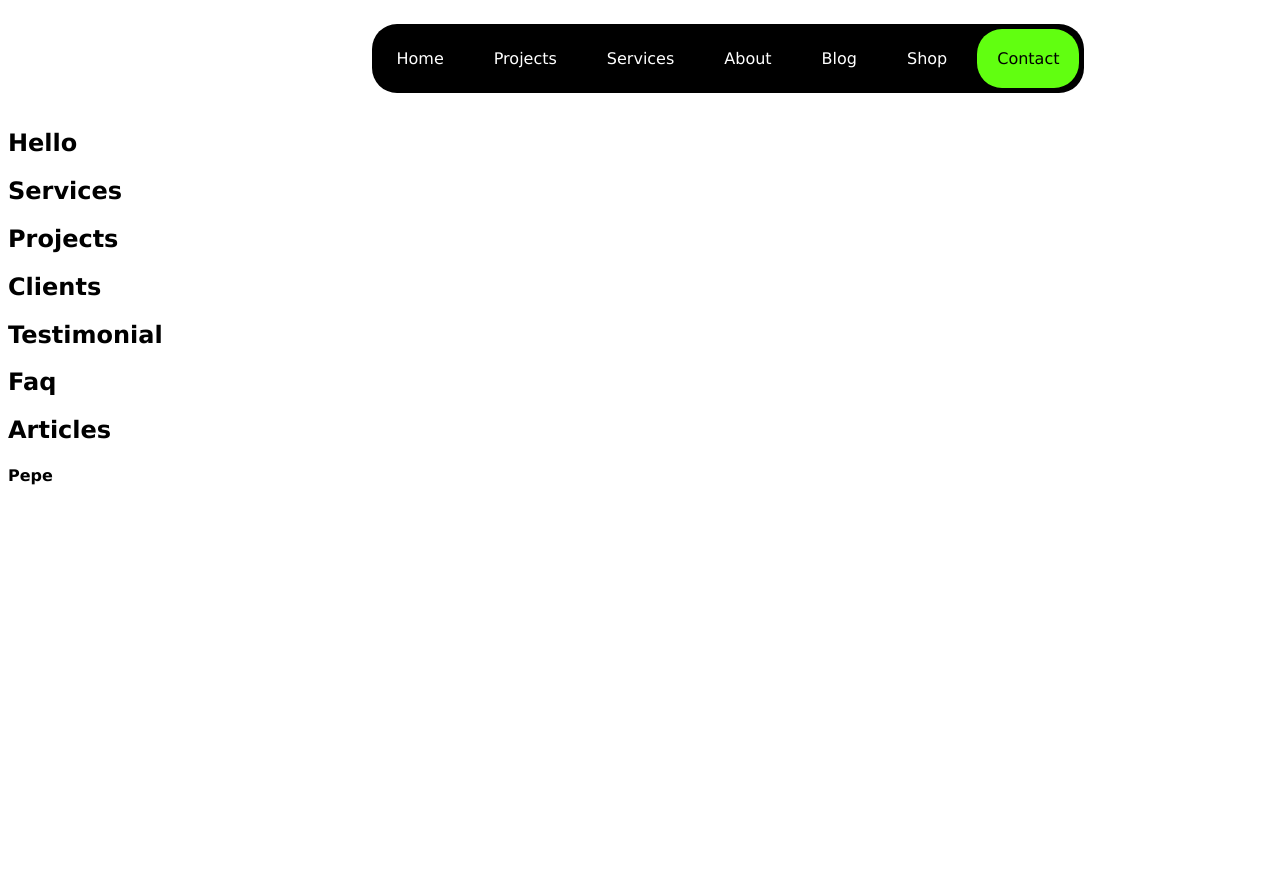
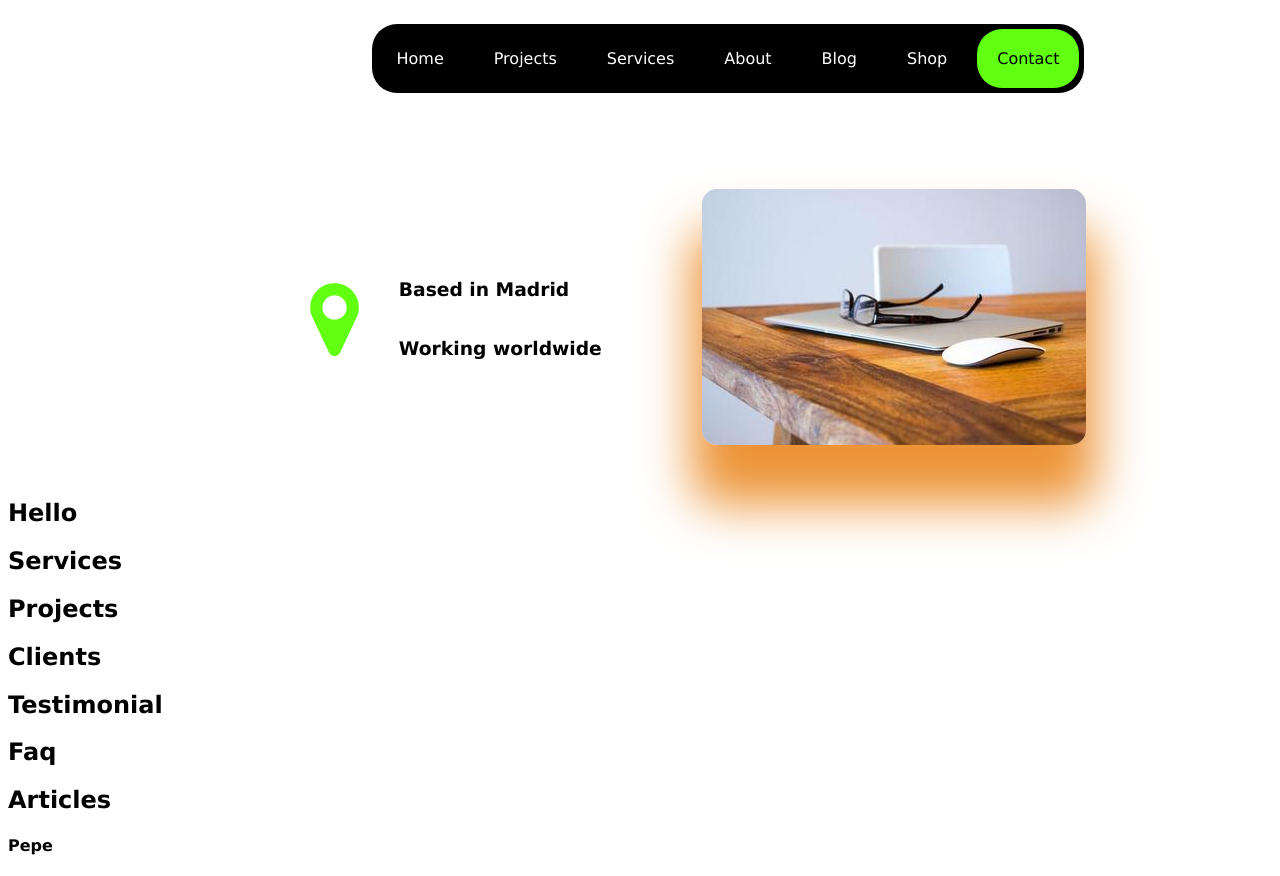
Before and after one commit to manolomaroto/portfolio-01, a plain HTML site: page index.html in a window 1280 px wide. Shown: the top 876 px of the page. Before the commit the page ends 800 px from the top, so only its background shows below. Drawn offline with Linux system fonts and the light colour scheme.

Commit message:
add image header

```diff
--- a/css/style.css
+++ b/css/style.css
@@ -40,3 +40,36 @@ nav>ul>li>a {
 .contact>a {
     color: #000;
 }
+
+.image-text {
+    display: flex;
+    justify-content: center;
+    align-items: center;
+}
+
+.fa.fa-map-marker {
+    font-size: 85px;
+    color: #61FF10;
+}
+
+.image-text__content h3 {
+    padding: 10px;
+}
+
+.image__content img {
+    border-radius: 15px;
+    box-shadow: 0 50px 50px 10px #ED9437;
+}
+
+.presentation {
+    margin-top: 50px;
+}
+
+.presentation__img {
+    display: flex;
+    justify-content: center;
+}
+
+.presentation__img div{
+    padding: 30px;
+}
--- a/index.html
+++ b/index.html
@@ -4,6 +4,7 @@
     <meta charset="UTF-8">
     <meta name="viewport" content="width=device-width, initial-scale=1.0">
     <link rel="stylesheet" href="./css/style.css">
+    <link rel="stylesheet" href="https://cdnjs.cloudflare.com/ajax/libs/font-awesome/4.7.0/css/font-awesome.min.css">
     <script src="./scripts/app.js" defer></script>
     <title>Portfolio</title>
 </head>
@@ -21,6 +22,20 @@
             </ul>
         </nav>
         <section class="presentation">
+            <div class="presentation__img">
+                <div class="image-text">
+                    <i class="fa fa-map-marker"></i>
+                    <div class="image-text__content">
+                        <h3>Based in Madrid</h3>
+                        <h3>Working worldwide</h3>
+                    </div>
+                </div>
+                <div class="image__content">
+                    <img src="./images/macbook_notebook_home_office.jpg" alt="Laptop">
+                </div>
+                <div class="image-text">
+                </div>
+            </div>
             <h2>Hello</h2>
         </section>
         <section class="services">
```
Also changed, not shown: images/macbook_notebook_home_office.jpg (added).
